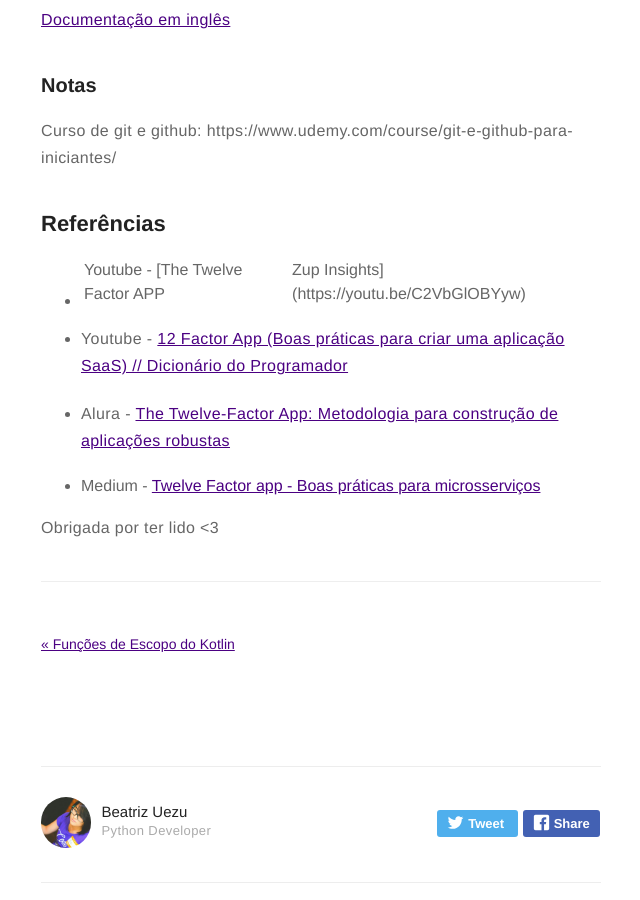
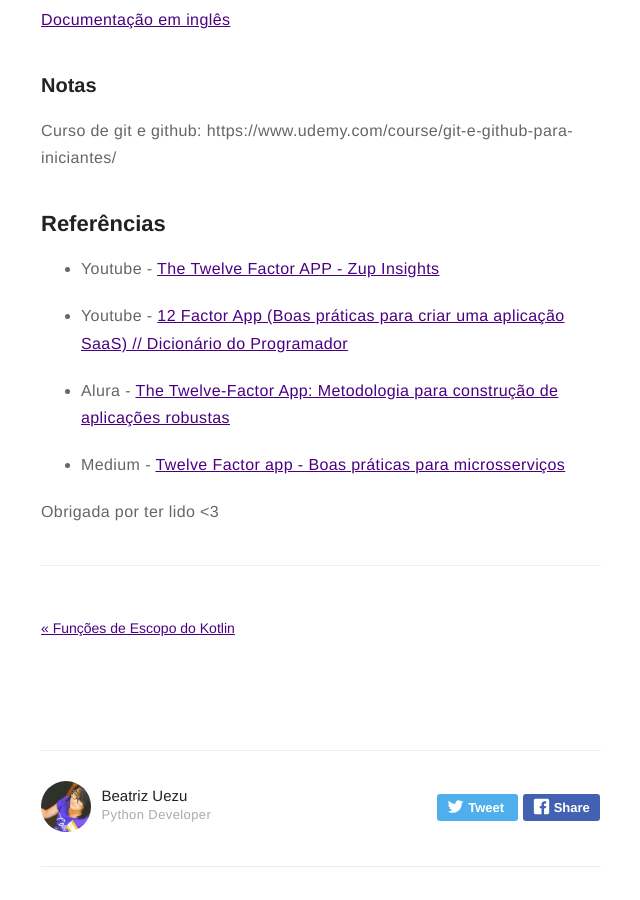
Before and after one commit to beatrizuezu/beatrizuezu.github.io, a Jekyll site: the page built from _posts/2021-05-20-twelve-factor-app.md, in a window 1280 px wide and 900 px high, scrolled down 8006 px. Shown: the whole window, without its empty margins (319-959 px from the left). Built offline with Jekyll 4.4.1, drawn with Linux system fonts in a browser that asks for light colours; comment, search, counter and statistics services are not loaded.

Commit message:
fix reference

```diff
--- a/_posts/2021-05-20-twelve-factor-app.md
+++ b/_posts/2021-05-20-twelve-factor-app.md
@@ -233,7 +233,7 @@ Curso de git e github: https://www.udemy.com/course/git-e-github-para-iniciantes
 
 ## Referências
 
-- Youtube - [The Twelve Factor APP | Zup Insights](https://youtu.be/C2VbGlOBYyw)
+- Youtube - [The Twelve Factor APP - Zup Insights](https://youtu.be/C2VbGlOBYyw)
 
 - Youtube - [12 Factor App (Boas práticas para criar uma aplicação SaaS) // Dicionário do Programador](https://youtu.be/Xayg7f2utgk)
 
```
